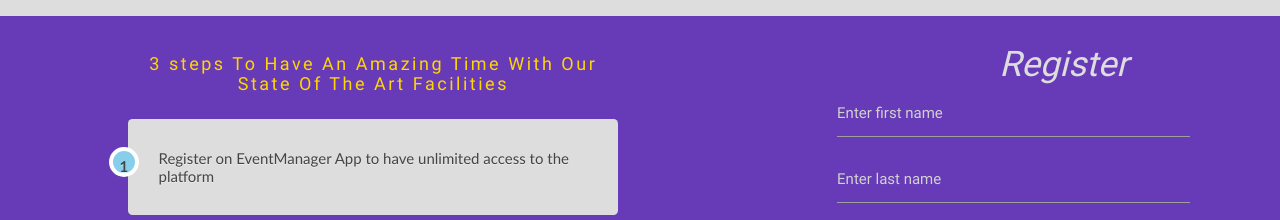
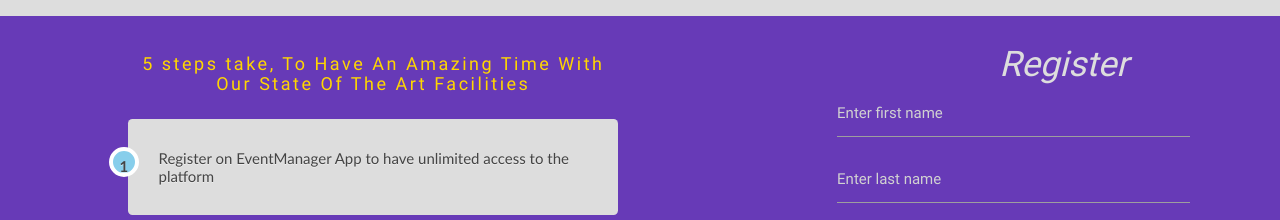
Before and after one commit to habibaudu/EventManager, a plain HTML site: page template/index.html in a window 1280 px wide. Shown: the part 535-755 px from the top of the page. Drawn offline with nearby package versions, Linux system fonts and the light colour scheme.

Commit message:
modified index.html,changed 3steps to 5 steps

```diff
--- a/template/index.html
+++ b/template/index.html
@@ -102,7 +102,7 @@
 <div class="row" >
   <div class="col s12 m7 l7" id="main2">
       <div class="container">
-      <h5> 3 steps To Have An Amazing Time With Our State Of The Art Facilities</h5>
+      <h5> 5 steps take, To Have An Amazing Time With Our State Of The Art Facilities</h5>
 
 <div id="manual">
 <ol class="rounded-list">
```
